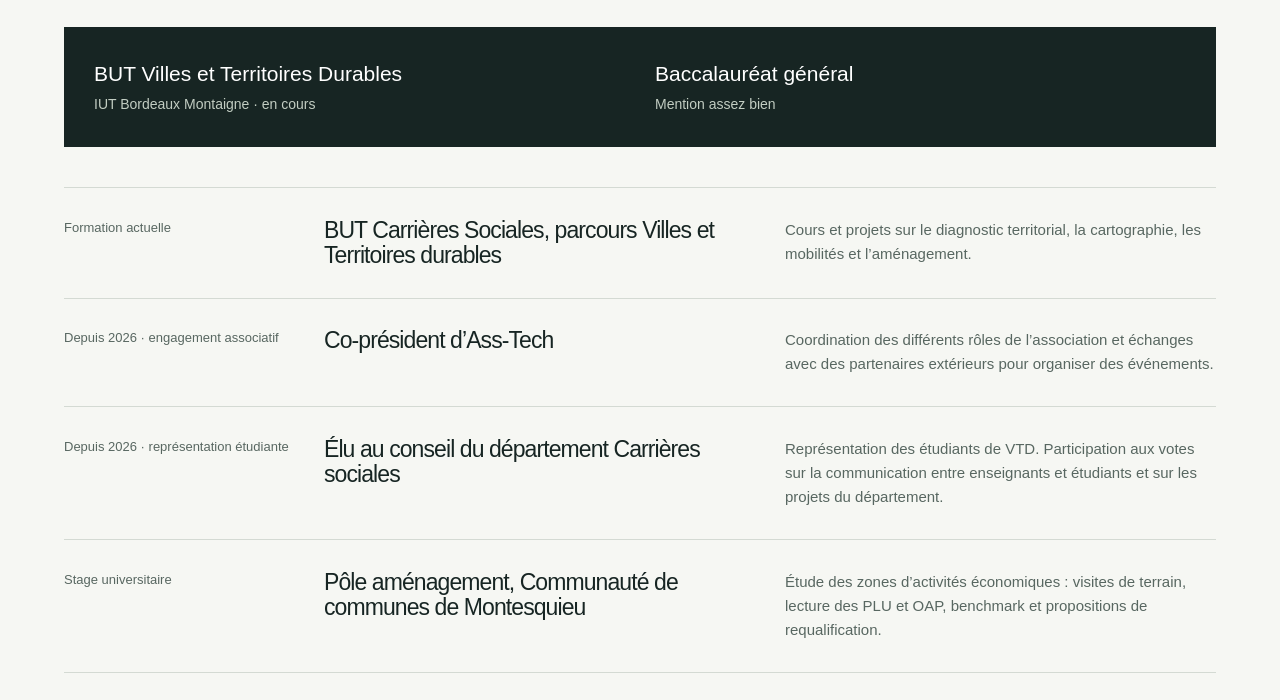
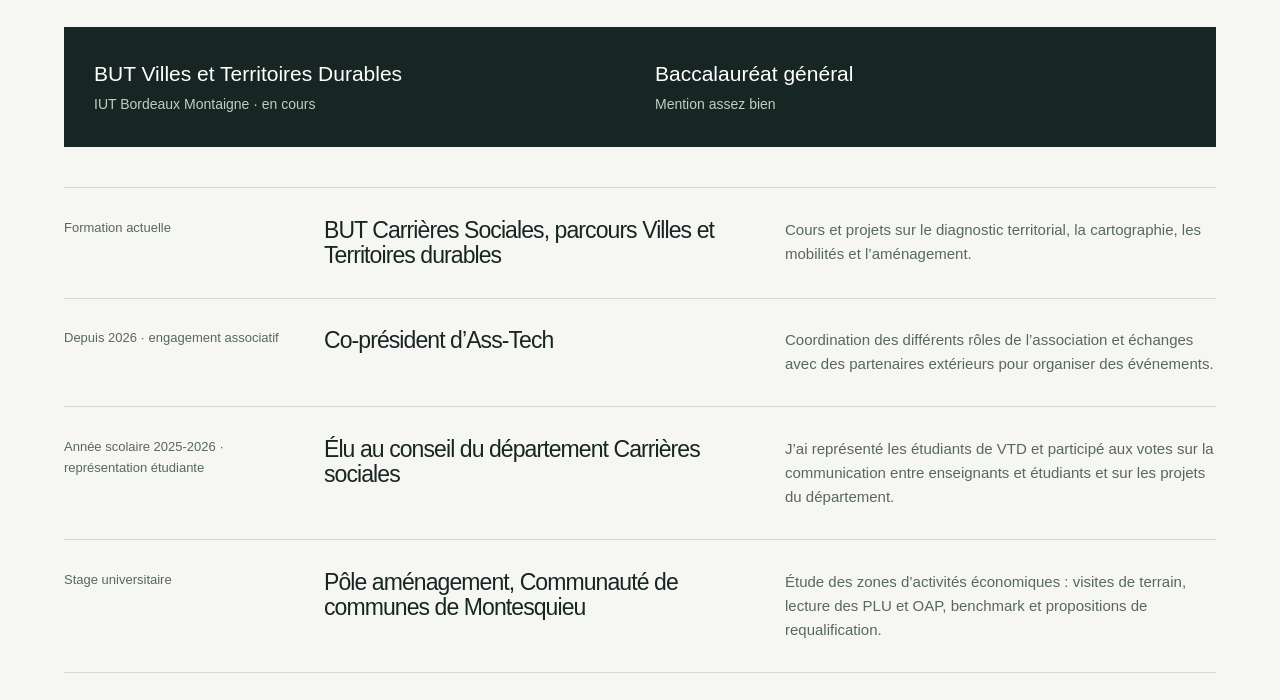
Before and after one commit to robinthurin0212-design/robinthurin0212-design.github.io, a plain HTML site: page parcours.html in a window 1280 px wide. Shown: the part 389-1089 px from the top of the page. Drawn offline with Linux system fonts and the light colour scheme.

Commit message:
Précise la période du mandat étudiant

```diff
--- a/parcours.html
+++ b/parcours.html
@@ -9,7 +9,7 @@
       <div class="panel timeline">
 <a class="timeline-item" href="https://formations.u-bordeaux-montaigne.fr/fr/catalogue-des-formations/bachelor-universitaire-de-technologie-BUT/but-villes-et-territoires-durables-KQMDTHAT.html" target="_blank" rel="noopener"><div class="date">Formation actuelle</div><h3>BUT Carrières Sociales, parcours Villes et Territoires durables</h3><p>Cours et projets sur le diagnostic territorial, la cartographie, les mobilités et l’aménagement.</p></a>
 <div class="timeline-item"><div class="date">Depuis 2026 · engagement associatif</div><h3>Co-président d’Ass-Tech</h3><p>Coordination des différents rôles de l’association et échanges avec des partenaires extérieurs pour organiser des événements.</p></div>
-<div class="timeline-item"><div class="date">Depuis 2026 · représentation étudiante</div><h3>Élu au conseil du département Carrières sociales</h3><p>Représentation des étudiants de VTD. Participation aux votes sur la communication entre enseignants et étudiants et sur les projets du département.</p></div>
+<div class="timeline-item"><div class="date">Année scolaire 2025-2026 · représentation étudiante</div><h3>Élu au conseil du département Carrières sociales</h3><p>J’ai représenté les étudiants de VTD et participé aux votes sur la communication entre enseignants et étudiants et sur les projets du département.</p></div>
 <a class="timeline-item" href="https://www.cc-montesquieu.fr" target="_blank" rel="noopener"><div class="date">Stage universitaire</div><h3>Pôle aménagement, Communauté de communes de Montesquieu</h3><p>Étude des zones d’activités économiques : visites de terrain, lecture des PLU et OAP, benchmark et propositions de requalification.</p></a>
 <div class="timeline-item"><div class="date">Stage optionnel réalisé en terminale</div><h3>Service architecture de Bordeaux Métropole</h3><p>Découverte du travail du service sur les bâtiments et équipements de la Métropole.</p></div>
 <a class="timeline-item" href="https://princzdelachapelle.com" target="_blank" rel="noopener"><div class="date">Stage optionnel réalisé en terminale</div><h3>Stage auprès d’un architecte indépendant</h3><p>Découverte de la conception de maisons individuelles, du dessin aux volumes.</p></a>
```
